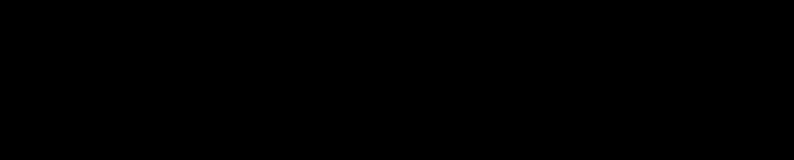
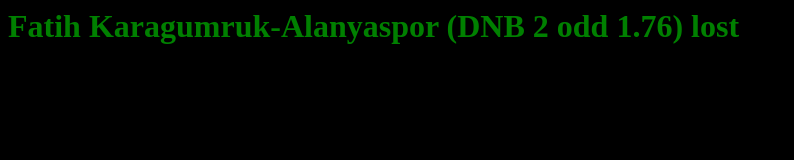
Before and after one commit to ambe90/ambe90, a plain HTML site: page index2.html in a window 1280 px wide. Shown: the whole page, without its empty margins (0-794 px from the left). Drawn offline with Linux system fonts and the light colour scheme.

Commit message:
index2.html

```diff
--- a/index2.html
+++ b/index2.html
@@ -1,5 +1,5 @@
 <HTML>
 <body style="background-color:black;">
-<h1 style="color:green;>Fatih Karagumruk-Alanyaspor (DNB 2 odd 1.76) lost </h1>
+<h1 style="color:green;">Fatih Karagumruk-Alanyaspor (DNB 2 odd 1.76) lost </h1>
 </body>
 </HTML>
```
